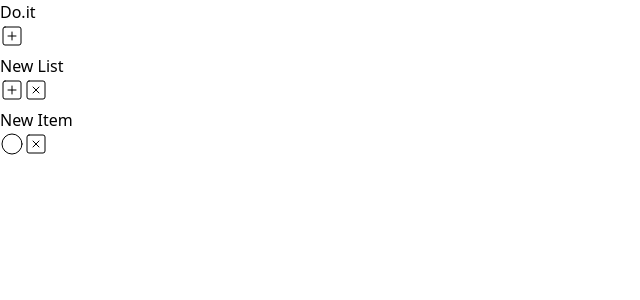
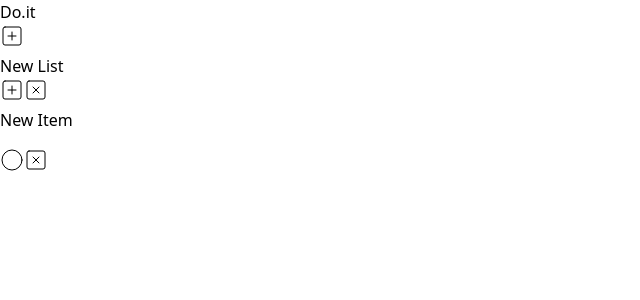
Before and after one commit to kaimunlau/doit, a React (Vite) app: page / in a window 1280 px wide. Shown: the top 300 px of the page, without its empty margins (0-640 px from the left). Built offline with nearby package versions, Linux system fonts and the light colour scheme.

Commit message:
Animates for a better UX.

```diff
--- a/src/components/List.jsx
+++ b/src/components/List.jsx
@@ -6,6 +6,8 @@ import ListItem from './ListItem'
 import { Button, ButtonsContainer } from './ui/Button'
 import { AddIcon, DeleteIcon } from './ui/Icons'
 import Input from './ui/Input'
+import { cn } from '../lib/utils'
+import { TRANSITIONS } from '../lib/styles'
 
 const ListTitle = ({ showTitleInput, title, handleTitleClick, handleTitleChange }) => {
     return (
@@ -93,7 +95,7 @@ const List = ({ title, items, setLists, index, handleListDelete }) => {
     }
 
     return (
-        <div className='p-2 w-full md:w-1/2'>
+        <div className={cn('p-2 w-full md:w-1/2 hover:drop-shadow-md', TRANSITIONS)}>
             <div className='flex justify-between'>
                 <ListTitle
                     showTitleInput={showTitleInput}
--- a/src/components/ListItem.jsx
+++ b/src/components/ListItem.jsx
@@ -3,11 +3,12 @@
 import { useState } from 'react'
 
 import { Button, ButtonsContainer } from './ui/Button'
-import { DeleteIcon, DoneIcone } from './ui/Icons'
+import { DeleteIcon, DoneIcon, EditIcon } from './ui/Icons'
 import Input from './ui/Input'
 import { cn } from '../lib/utils'
+import { TRANSITIONS } from '../lib/styles'
 
-const Description = ({ showItemInput, description, handleListItemClick, handleListItemChange, done }) => {
+const Description = ({ showItemInput, description, handleListItemClick, handleListItemChange, isHovered, done }) => {
     return (
         showItemInput ?
         <Input
@@ -15,7 +16,11 @@ const Description = ({ showItemInput, description, handleListItemClick, handleLi
             onBlur={handleListItemClick}
             onChange={handleListItemChange}
         /> :
-        <p className={cn('px-1', done && 'line-through text-gray-200')}>{description}</p>
+        <div className='min-w-1/4 flex'>
+            <p className={cn('px-1', TRANSITIONS, done && 'line-through text-gray-200')}>{description}</p>
+            <EditIcon opacity={isHovered ? 0.5 : 0} />
+        </div>
+
     )
 }
 
@@ -23,6 +28,15 @@ const ListItem = ({ index, item, done, handleItemChange, handleItemDelete }) =>
     const [description, setDescription] = useState(item || 'New Item')
     const [showItemInput, setShowItemInput] = useState(false)
     const [isDone, setIsDone] = useState(done)
+    const [isHovered, setIsHovered] = useState(false)
+
+    const handleHoverEnter = () => {
+        setIsHovered(true)
+    }
+
+    const handleHoverLeave = () => {
+        setIsHovered(false)
+    }
 
     const handleListItemClick = () => {
         setShowItemInput(!showItemInput)
@@ -47,10 +61,12 @@ const ListItem = ({ index, item, done, handleItemChange, handleItemDelete }) =>
     return (
         <div
             className={cn(
-                'flex justify-between border rounded-lg my-2 p-1 px-2',
+                'flex justify-between border rounded-lg my-2 p-1 px-2 hover:drop-shadow-lg',
+                TRANSITIONS,
                 done ? 'bg-slate-400' : 'bg-slate-200'
             )}
             onClick={handleListItemClick}
+            onMouseEnter={handleHoverEnter} onMouseLeave={handleHoverLeave}
         >
             <Description
                 showItemInput={showItemInput}
@@ -58,9 +74,10 @@ const ListItem = ({ index, item, done, handleItemChange, handleItemDelete }) =>
                 handleListItemClick={handleListItemClick}
                 handleListItemChange={handleListItemChange}
                 done={done}
+                isHovered={isHovered}
             />
             <ButtonsContainer>
-                <Button onClick={handleListItemDone}><DoneIcone done={done} /></Button>
+                <Button onClick={handleListItemDone}><DoneIcon done={done} /></Button>
                 <Button onClick={handleListItemDelete}><DeleteIcon /></Button>
             </ButtonsContainer>
         </div>
--- a/src/components/ui/Button.jsx
+++ b/src/components/ui/Button.jsx
@@ -1,5 +1,6 @@
 /* eslint-disable react/prop-types */
 
+import { TRANSITIONS } from '../../lib/styles'
 import { cn } from '../../lib/utils'
 
 export const ButtonsContainer = ({ children }) => {
@@ -7,5 +8,5 @@ export const ButtonsContainer = ({ children }) => {
 }
 
 export const Button = ({ children, onClick, className }) => {
-    return <button className={cn('text-sm hover:scale-105', className)} onClick={onClick}>{children}</button>
+    return <button className={cn('text-sm mx-0.5 hover:scale-110', TRANSITIONS, className)} onClick={onClick}>{children}</button>
 }
--- a/src/components/ui/Icons.jsx
+++ b/src/components/ui/Icons.jsx
@@ -1,4 +1,4 @@
-import { CheckCircle, Circle, PlusSquare, XSquare } from "lucide-react"
+import { CheckCircle, Circle, Pencil, PlusSquare, XSquare } from 'lucide-react'
 
 const size = 24
 const stroke = 1
@@ -11,6 +11,10 @@ export const DeleteIcon = () => {
     return <XSquare size={size} strokeWidth={stroke} />
 }
 
-export const DoneIcone = ({done}) => {
+export const DoneIcon = ({ done }) => {
     return done ? <CheckCircle size={size} strokeWidth={stroke} /> : <Circle size={24} strokeWidth={1}/>
 }
+
+export const EditIcon = ({ opacity }) => {
+    return <Pencil size={size/1.5} strokeWidth={stroke/2} strokeOpacity={opacity}/>
+}
--- /dev/null
+++ b/src/lib/styles.js
@@ -0,0 +1 @@
+export const TRANSITIONS = 'transition-all duration-300'
```
Also changed, not shown: 1 other file (tests, documents, lock files or other folders).
